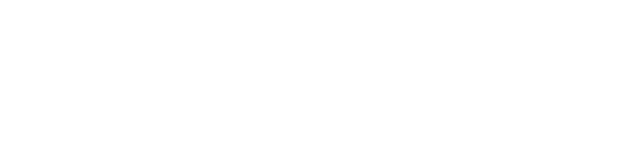
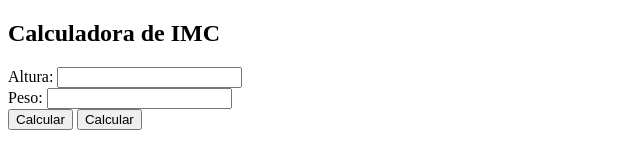
Before and after one commit to lucas-aguiar33/calculadora-imc, a plain HTML site: page index.html in a window 1280 px wide. Shown: the whole page, without its empty margins (0-640 px from the left). Drawn offline with Linux system fonts and the light colour scheme.

Commit message:
Criando a estrutura html

```diff
--- a/index.html
+++ b/index.html
@@ -8,6 +8,24 @@
 </head>
 <body>
 
+    <div id="container">
+        <h2>Calculadora de IMC</h2>
+
+        <div class="campo-input">
+            <label for="f_altura">Altura:</label>
+            <input type="text" name="altura" id="f_altura">
+        </div>
+
+        <div class="campo-input">
+            <label for="f_peso">Peso:</label>
+            <input type="text" name="peso" id="f_peso">
+        </div>
+
+        <div class="campo-input">
+            <button id="btn_calcular" type="submit">Calcular</button>
+            <button id="btn_reset" type="reset">Calcular</button>
+        </div>
+    </div>
 
 
     <script src="./src/js/script.js"></script>
```
